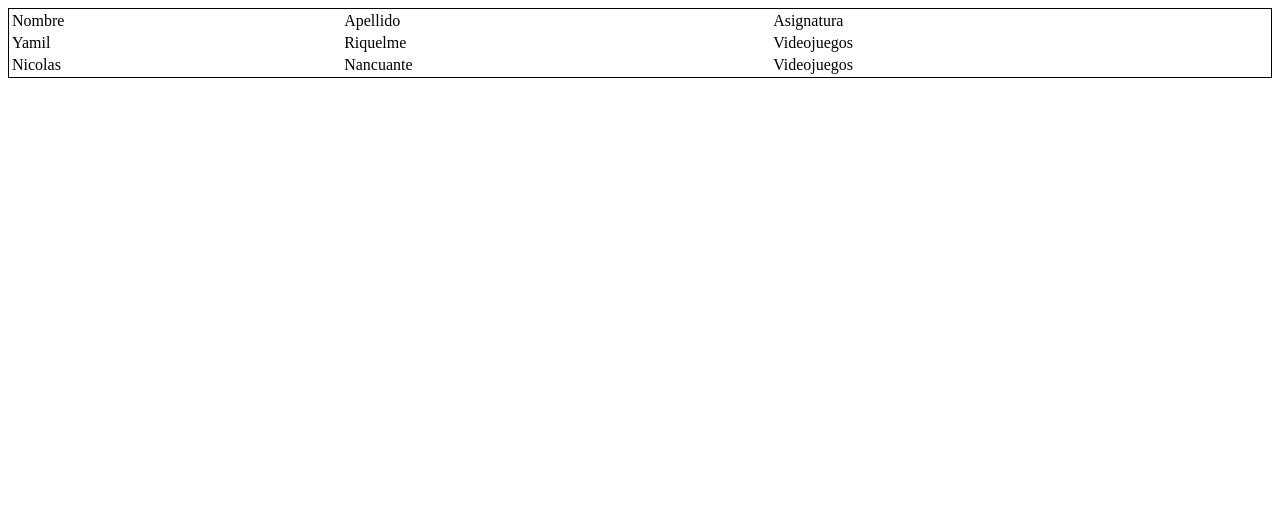
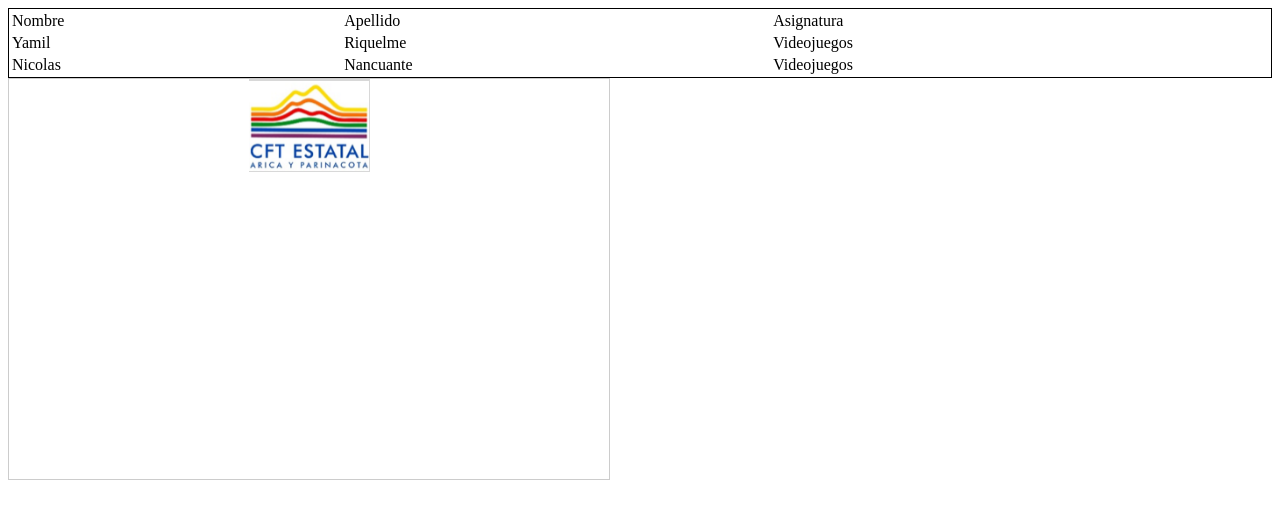
Before and after one commit to alexalopex/Uso-Table, a plain HTML site: page index.html in a window 1280 px wide. Drawn offline with Linux system fonts and the light colour scheme.

Commit message:
actualizacion

```diff
--- a/assets/css/estilos.css
+++ b/assets/css/estilos.css
@@ -2,3 +2,15 @@
     border: 1px solid #000;
     width: 100%;
 }
+
+.contenedor-imagen{
+    width: 600px;
+    height: 400px;
+    border: 1px solid #ccc;
+    text-align: center;
+}
+
+.contenedor-imagen img {
+    max-width:  100%;
+    max-height: 100%;
+}
--- a/index.html
+++ b/index.html
@@ -22,5 +22,8 @@
         <td>Videojuegos</td>
     </tr>
     </table>
+    <div class="contenedor-imagen">
+        <img src="assets/img/logo_cft.PNG" alt="Logo CFT">
+    </div>
 </body>
 </html>
```
Also changed, not shown: assets/img/logo_cft.PNG (added).
